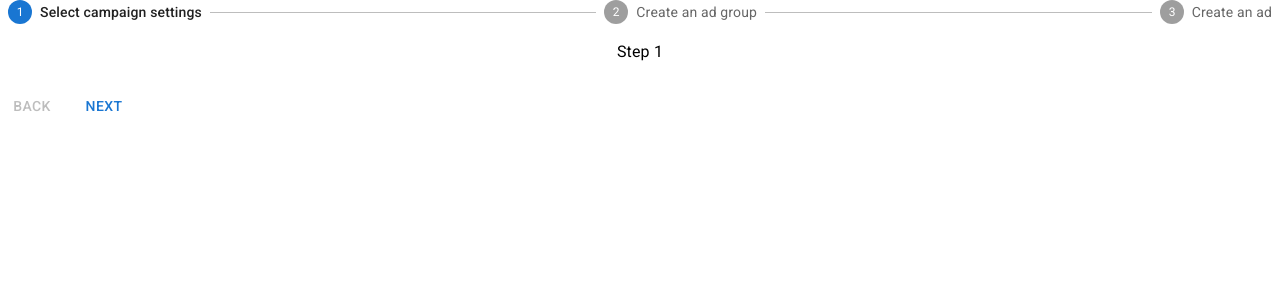
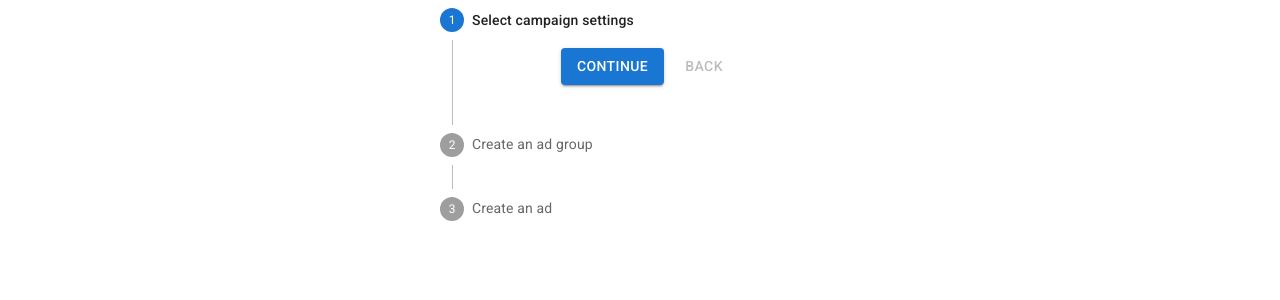
Before and after one commit to kr-nirmit/React-material-ui, a React (Create React App) app: page / in a window 1280 px wide. Shown: the top 300 px of the page. Built offline with nearby package versions, Linux system fonts and the light colour scheme.

Commit message:
VerticalStepper in MUI

```diff
--- a/src/App.js
+++ b/src/App.js
@@ -11,6 +11,7 @@ import MUIContainer from "./Stake/MUIContainer";
 import MUIGrid from "./Stake/MUIGrid";
 import MUILink from "./Stake/MUILink";
 import HorizontalSteppe from "./Stake/HorizontalSteppe"
+import VerticalStepper from "./Stake/VerticalStepper";
 
 
 function App() {
@@ -27,7 +28,8 @@ function App() {
       {/* <MUIContainer /> */}
       {/* <MUIGrid /> */}
       {/* <MUILink /> */}
-      <HorizontalSteppe />
+      {/* <HorizontalSteppe /> */}
+      <VerticalStepper />
     </div>
   );
 }
--- /dev/null
+++ b/src/Stake/VerticalStepper.js
@@ -0,0 +1,73 @@
+import * as React from "react";
+import Box from "@mui/material/Box";
+import Stepper from "@mui/material/Stepper";
+import Step from "@mui/material/Step";
+import StepLabel from "@mui/material/StepLabel";
+import StepContent from "@mui/material/StepContent";
+import Button from "@mui/material/Button";
+import Paper from "@mui/material/Paper";
+import Typography from "@mui/material/Typography";
+
+const steps = [
+  "Select campaign settings",
+  "Create an ad group",
+  "Create an ad",
+];
+
+function VerticalStepper() {
+  const [activeStep, setActiveStep] = React.useState(0);
+
+  const handleNext = () => {
+    setActiveStep((prevActiveStep) => prevActiveStep + 1);
+  };
+
+  const handleBack = () => {
+    setActiveStep((prevActiveStep) => prevActiveStep - 1);
+  };
+
+  const handleReset = () => {
+    setActiveStep(0);
+  };
+
+  return (
+    <Box sx={{ maxWidth: 400 }} m="auto">
+      <Stepper activeStep={activeStep} orientation="vertical">
+        {steps.map((step, index) => (
+          <Step key={step}>
+            <StepLabel>{step}</StepLabel>
+            <StepContent>
+              <Box sx={{ mb: 2 }}>
+                <div>
+                  <Button
+                    variant="contained"
+                    onClick={handleNext}
+                    sx={{ mt: 1, mr: 1 }}
+                  >
+                    {index === steps.length - 1 ? "Finish" : "Continue"}
+                  </Button>
+                  <Button
+                    disabled={index === 0}
+                    onClick={handleBack}
+                    sx={{ mt: 1, mr: 1 }}
+                  >
+                    Back
+                  </Button>
+                </div>
+              </Box>
+            </StepContent>
+          </Step>
+        ))}
+      </Stepper>
+      {activeStep === steps.length && (
+        <Paper square elevation={0} sx={{ p: 3 }}>
+          <Typography>All steps completed - you&apos;re finished</Typography>
+          <Button onClick={handleReset} sx={{ mt: 1, mr: 1 }}>
+            Reset
+          </Button>
+        </Paper>
+      )}
+    </Box>
+  );
+}
+
+export default VerticalStepper;
```
